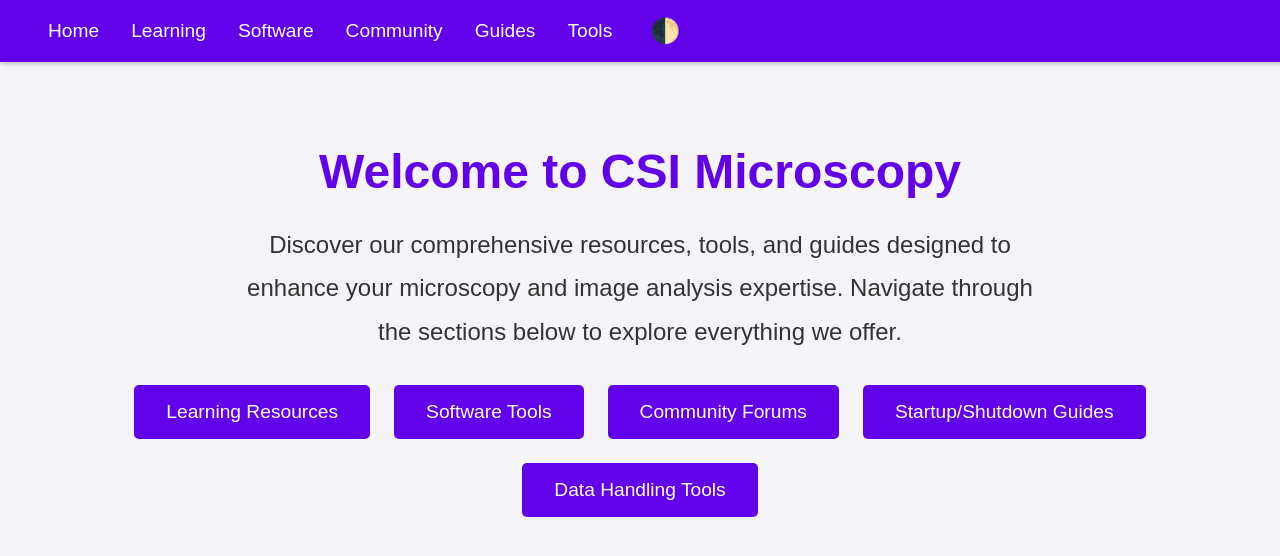
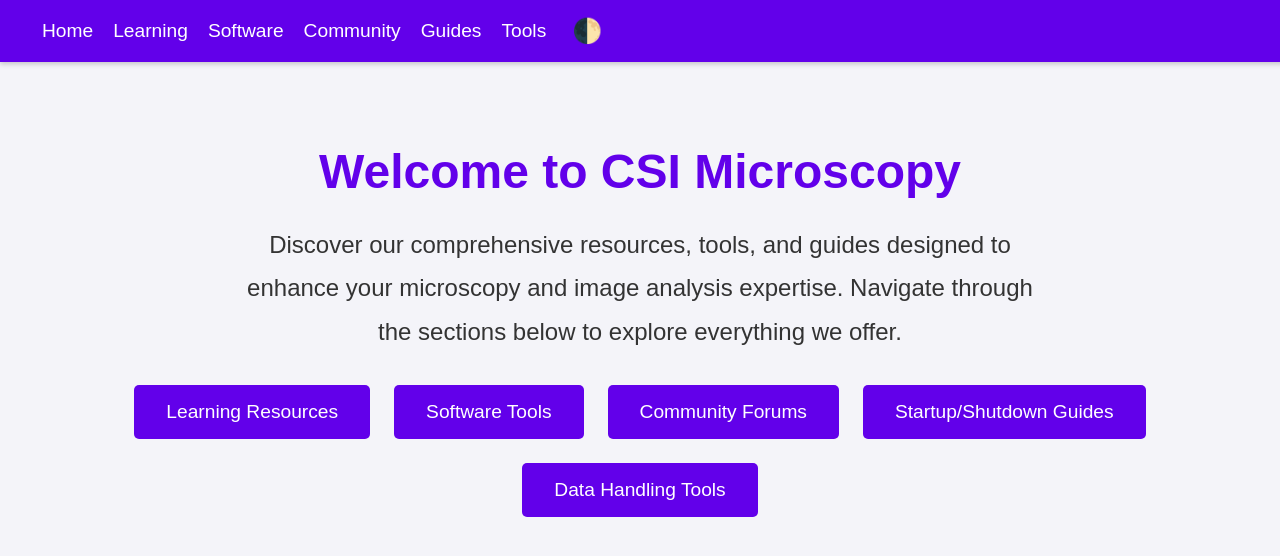
Before and after one commit to CSI-Microscopy/csi-Microscopy.github.io, a Jekyll site: the page index.html, which Jekyll copies as it is, in a window 1280 px wide. Shown: the top 556 px of the page. Built offline with Jekyll 4.4.1, drawn with Linux system fonts in a browser that asks for light colours.

Commit message:
Update index.html

```diff
--- a/index.html
+++ b/index.html
@@ -6,7 +6,7 @@
     <title>Faculty of Agriculture CSI Microscopy</title>
     <link rel="stylesheet" href="styles.css">
     <style>
-        /* General Styles */
+        /* Theme Colors */
         :root {
             --light-bg: #f4f4f9;
             --light-text: #333;
@@ -14,6 +14,10 @@
             --dark-text: #f4f4f9;
             --primary-color: #6200ea;
             --secondary-color: #03dac6;
+        }
+
+        /* Navbar Colors */
+        :root {
             --navbar-bg-light: #6200ea;
             --navbar-text-light: #ffffff;
             --navbar-bg-dark: #1e1e1e;
@@ -55,12 +61,13 @@
             padding: 1rem 2rem;
             box-shadow: 0 2px 5px rgba(0, 0, 0, 0.2);
             z-index: 1000;
+            flex-wrap: wrap;
         }
 
         .navbar a {
             color: var(--navbar-text);
             text-decoration: none;
-            margin: 0 1rem;
+            margin: 0 10px;
         }
 
         .navbar a:hover {
@@ -70,6 +77,7 @@
         .navbar .links {
             display: flex;
             align-items: center;
+            flex-wrap: wrap;
         }
 
         .navbar button {
@@ -78,9 +86,10 @@
             color: var(--navbar-text);
             font-size: 1.5rem;
             cursor: pointer;
-            margin-left: 1rem;
+            margin-left: 10px;
         }
 
+        /* Main Content Styles */
         main {
             margin-top: 80px;
             padding: 2rem;
@@ -124,12 +133,18 @@
             background-color: var(--secondary-color);
         }
 
+        /* Responsive Design */
         @media (max-width: 768px) {
             .navbar {
                 flex-direction: column;
+                justify-content: center;
             }
 
             .navbar a {
+                margin: 0.5rem 0;
+            }
+
+            .navbar button {
                 margin: 0.5rem 0;
             }
         }
@@ -163,12 +178,13 @@
 
     <script>
         const themeToggle = document.getElementById('theme-toggle');
-        document.documentElement.setAttribute('data-theme', 'light');
+        document.documentElement.setAttribute('data-theme', localStorage.getItem('theme') || 'light');
 
         themeToggle.addEventListener('click', () => {
             const currentTheme = document.documentElement.getAttribute('data-theme');
             const newTheme = currentTheme === 'light' ? 'dark' : 'light';
             document.documentElement.setAttribute('data-theme', newTheme);
+            localStorage.setItem('theme', newTheme);
         });
     </script>
 </body>
```
Also changed, not shown: other parts of index.html (+2 -0 lines).
